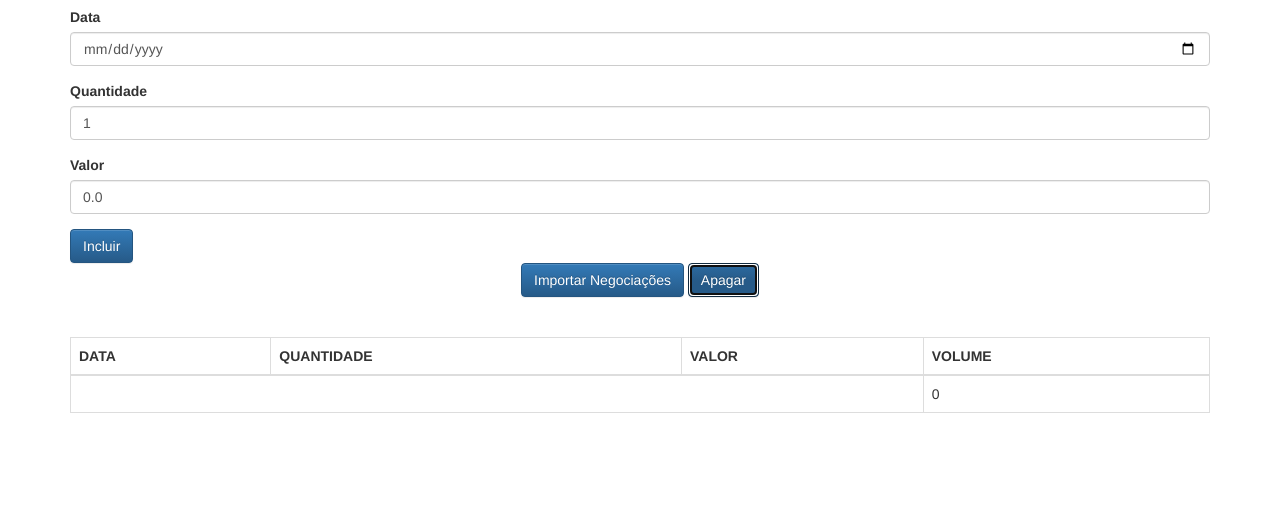
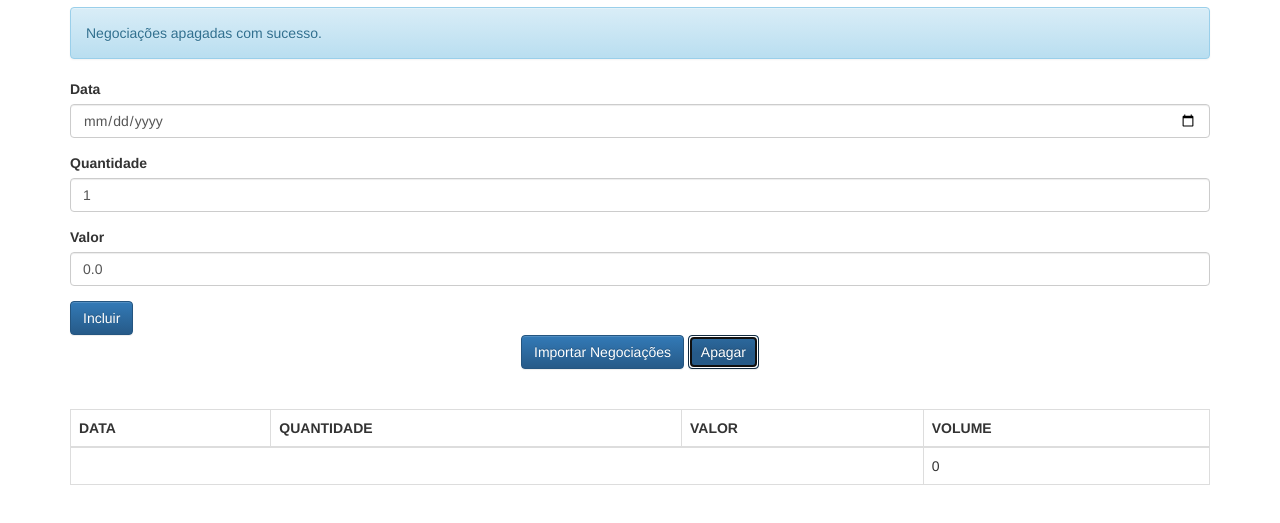
Before and after one commit to camila-rodrigues/aluraframe, a plain HTML site: page client/index.html in a window 1280 px wide. Both pictures are taken after a click on the button "Apagar". Shown: the part 63-586 px from the top of the page. Drawn offline with Linux system fonts and the light colour scheme.

Commit message:
Entendendo o contexto de uma arrow function, com o seu conteudo this lexico.

```diff
--- a/client/index.html
+++ b/client/index.html
@@ -37,7 +37,7 @@
         <button class="btn btn-primary text-center" type="button">
             Importar Negociações
         </button>
-        <button class="btn btn-primary text-center" type="button">
+        <button class="btn btn-primary text-center" type="button" onclick="negociacaoController._apaga()">
             Apagar
         </button>
     </div>
--- a/client/js/app/controllers/NegociacaoController.js
+++ b/client/js/app/controllers/NegociacaoController.js
@@ -8,7 +8,9 @@ class NegociacaoController {
         this._inputQuantidade = $("#quantidade");
         this._inputValor = $("#valor");
 
-        this._listaNegociacoes = new ListaNegociacoes();
+        this._listaNegociacoes = new ListaNegociacoes(() => {
+            this.negociacoesView.update(this._listaNegociacoes.negociacoes);
+        });
 
         this.negociacoesView = new NegociacoesView($(".table tbody"));
         this.negociacoesView.update(this._listaNegociacoes.negociacoes);
@@ -23,8 +25,6 @@ class NegociacaoController {
 
         this._limpaFormulario();
 
-        console.log(this._listaNegociacoes.negociacoes);
-        this.negociacoesView.update(this._listaNegociacoes.negociacoes);
         this.mensagemView.update("Negociação inserida com sucesso");
     }
 
@@ -45,4 +45,11 @@ class NegociacaoController {
             this._inputValor.value
         );
     }
+
+    _apaga() {
+
+        this._listaNegociacoes.esvazia();
+
+        this.mensagemView.update("Negociações apagadas com sucesso.");
+    }
 }
--- a/client/js/app/models/ListaNegociacoes.js
+++ b/client/js/app/models/ListaNegociacoes.js
@@ -1,19 +1,28 @@
 class ListaNegociacoes {
 
-    constructor() {
+    constructor(armadilha) {
 
         this._negociacoes = [];
+        this._armadilha = armadilha;
 
     }
 
     adiciona(negociacao) {
 
         this._negociacoes.push(negociacao);
+        this._armadilha();
 
     }
 
     get negociacoes() {
+
         return [].concat(this._negociacoes);
+
     }
 
+    esvazia() {
+
+        this._negociacoes = [];
+        this._armadilha();
+    }
 }
```
